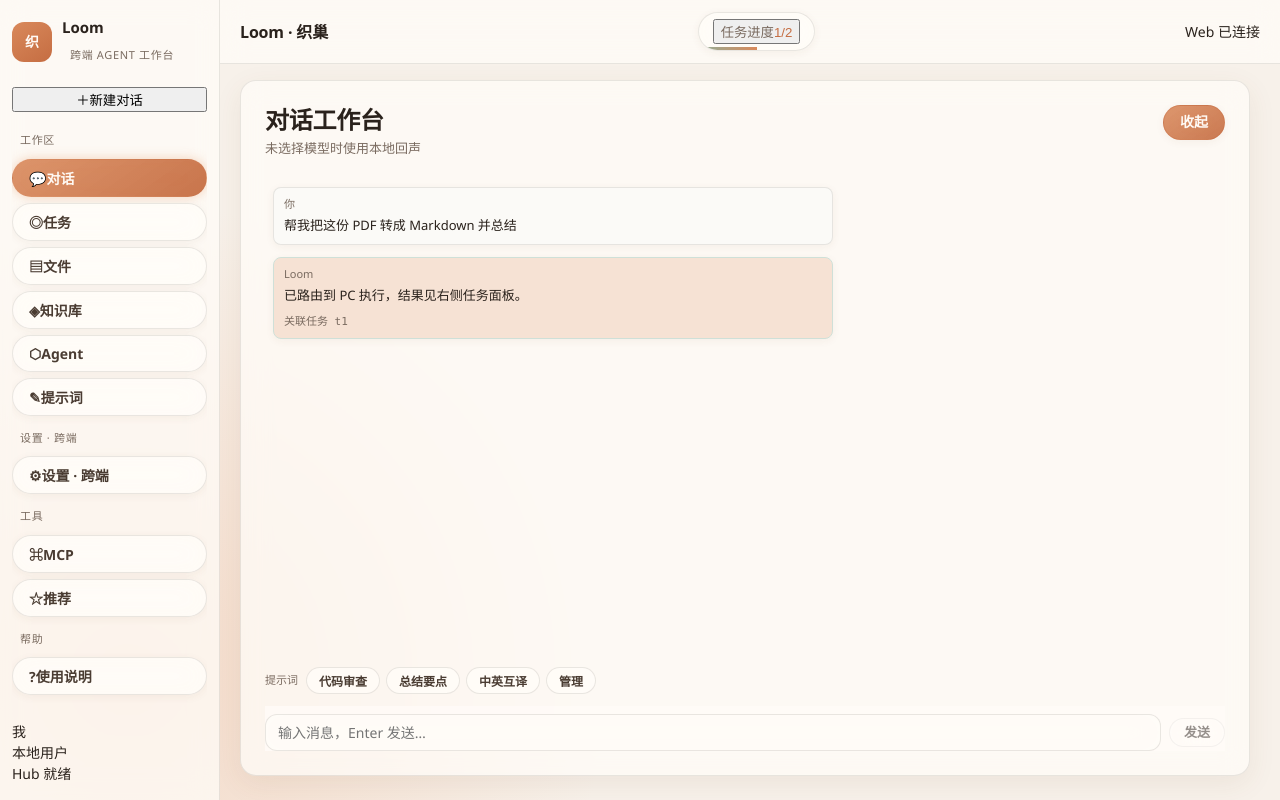
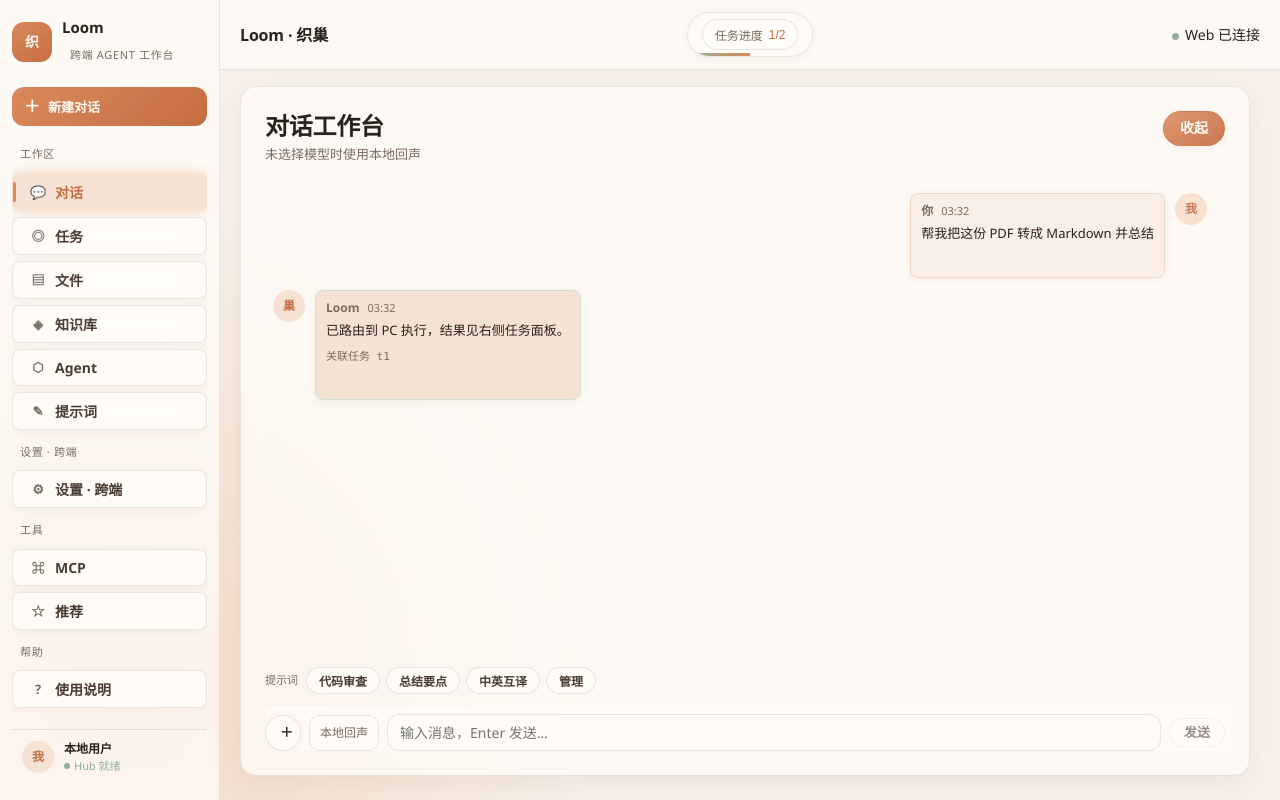
Before and after one commit to Yixi233-mo/Loom, a React (Vite) app: page / in a window 1280 px wide. Built offline with nearby package versions, Linux system fonts and the light colour scheme; no server answers.

Commit message:
feat(ui): U2 消息气泡/空态/侧栏用户区细节补齐
消息行头像+时间+复制/重试；会话 resetForNew；侧栏/任务胶囊样式；FE 测试断言对齐。

```diff
--- a/src/features/chat-workbench.ts
+++ b/src/features/chat-workbench.ts
@@ -21,19 +21,44 @@
 
 const e = React.createElement;
 
-function MessageRowImpl(props: { message: SessionMessage }) {
+function formatTime(ts?: number): string {
+  if (!ts) return "";
+  const d = new Date(ts);
+  return `${String(d.getHours()).padStart(2, "0")}:${String(d.getMinutes()).padStart(2, "0")}`;
+}
+
+function MessageRowImpl(props: {
+  message: SessionMessage;
+  onCopy?: (text: string) => void;
+  onRetry?: (text: string) => void;
+}) {
   const m = props.message;
+  const isUser = m.role === "user";
+  const name = isUser ? "你" : m.role === "assistant" ? "Loom" : m.role;
   return e(
     "article",
     {
-      className: `msg-bubble role-${m.role}`,
+      className: `msg-row msg-row--${isUser ? "user" : "assistant"}`,
       "data-role": m.role,
       "data-message-id": m.id,
     },
     e(
       "div",
+      {
+        className: "msg-avatar",
+        "data-avatar": isUser ? "user" : "bot",
+        "aria-hidden": "true",
+      },
+      isUser ? "我" : "巢"
+    ),
+    e(
+      "div",
+      { className: "msg-bubble role-" + m.role },
+      e(
+        "div",
         { className: "msg-meta" },
-      m.role === "user" ? "你" : m.role === "assistant" ? "Loom" : m.role
+        e("span", { className: "msg-author" }, name),
+        e("span", { className: "msg-time" }, formatTime(m.createdAt))
       ),
       e("div", { className: "msg-content" }, m.content),
       m.taskId
@@ -42,7 +67,42 @@
             { className: "msg-task-link", "data-task-id": m.taskId },
             `关联任务 ${m.taskId}`
           )
-      : null
+        : null,
+      e(
+        "div",
+        { className: "msg-actions", "data-view": "msg-actions" },
+        e(
+          "button",
+          {
+            type: "button",
+            className: "msg-action",
+            "data-action": "msg-copy",
+            onClick: () => props.onCopy?.(m.content),
+          },
+          "复制"
+        ),
+        e(
+          "button",
+          {
+            type: "button",
+            className: "msg-action",
+            "data-action": "msg-retry",
+            onClick: () => props.onRetry?.(m.content),
+          },
+          "重试"
+        ),
+        e(
+          "button",
+          {
+            type: "button",
+            className: "msg-action",
+            "data-action": "msg-quote",
+            onClick: () => props.onCopy?.(m.content),
+          },
+          "引用"
+        )
+      )
+    )
   );
 }
 
@@ -105,11 +165,17 @@
   error?: string | null;
   busy?: boolean;
   modelLabel?: string;
+  models?: string[];
+  onModelChange?: (model: string) => void;
   chatSize?: "default" | "expanded";
   onSend?: (text: string) => void;
   onDraft?: (text: string) => void;
   onToggleSize?: () => void;
   onRetry?: () => void;
+  onNewChat?: () => void;
+  onAttach?: () => void;
+  onCopy?: (text: string) => void;
+  onRetryMessage?: (text: string) => void;
   prompts?: PromptChip[];
   activePromptId?: string | null;
   activePromptTitle?: string;
@@ -161,12 +227,37 @@
               onRetry: props.onRetry,
             })
           : phase === "empty"
-            ? e(EmptyState, {
-                title: "还没有对话",
-                hint: "在下方输入，开始和 Agent 协作。",
+            ? e(
+                "div",
+                { className: "chat-empty", "data-view": "chat-empty" },
+                e(EmptyState, {
+                  title: "开始一段新对话",
+                  hint: "问问题、丢文件，或点下方快捷任务。侧栏「新建对话」可随时清空重来。",
                   actionLabel: "试试：帮我总结这份 PDF",
                   onAction: () => props.onSend?.("帮我总结这份 PDF"),
-              })
+                }),
+                e(
+                  "div",
+                  { className: "chat-starters", "data-view": "chat-starters" },
+                  ...[
+                    ["帮我规划今天的任务", "规划"],
+                    ["查资料：项目怎么部署", "查资料"],
+                    ["审查这段代码的潜在问题", "审查代码"],
+                  ].map(([text, label]) =>
+                    e(
+                      "button",
+                      {
+                        key: text,
+                        type: "button",
+                        className: "chat-starter",
+                        "data-action": "chat-starter",
+                        onClick: () => props.onSend?.(text),
+                      },
+                      label
+                    )
+                  )
+                )
+              )
             : e(
                 "div",
                 {
@@ -174,7 +265,12 @@
                   "data-view": "chat-stream",
                 },
                 props.session.messages.map((m) =>
-                  e(MessageRow, { key: m.id, message: m })
+                  e(MessageRow, {
+                    key: m.id,
+                    message: m,
+                    onCopy: props.onCopy,
+                    onRetry: props.onRetryMessage,
+                  })
                 )
               ),
       e(PromptChips, {
@@ -194,6 +290,31 @@
             if (canSend && props.onSend) props.onSend(draft);
           },
         },
+        e(
+          "button",
+          {
+            type: "button",
+            className: "composer-icon",
+            "data-action": "chat-attach",
+            title: "添加附件",
+            onClick: () => props.onAttach?.(),
+          },
+          "＋"
+        ),
+        props.models && props.models.length > 0
+          ? e(
+              "select",
+              {
+                className: "composer-model",
+                "data-field": "chat-model",
+                "aria-label": "模型",
+                value: props.modelLabel ?? props.models[0],
+                onChange: (ev: { target: { value: string } }) =>
+                  props.onModelChange?.(ev.target.value),
+              },
+              ...props.models.map((m) => e("option", { key: m, value: m }, m))
+            )
+          : e("span", { className: "composer-model-label" }, props.modelLabel || "本地回声"),
         e("input", {
           className: UI.input,
           "data-field": "chat-draft",
--- a/src/state/session-store.ts
+++ b/src/state/session-store.ts
@@ -82,4 +82,10 @@
   endSession(): void {
     this.setStatus("ended");
   }
+
+  /** U2 新建对话：清空消息与草稿，换会话 */
+  resetForNew(sessionId?: string, title = "新会话"): void {
+    const id = sessionId ?? `sess-${Date.now()}`;
+    this.reset(createSessionState(id, title));
+  }
 }
--- a/src/styles/layout.css
+++ b/src/styles/layout.css
@@ -289,3 +289,130 @@
   position: relative;
   bottom: auto;
 }
+
+
+/* —— U2 侧栏 / 顶栏 —— */
+.side-new-chat {
+  display: flex;
+  align-items: center;
+  gap: 8px;
+  width: 100%;
+  padding: 10px 12px;
+  border: none;
+  border-radius: var(--radius-md, 12px);
+  background: linear-gradient(135deg, var(--accent, #2f6f5e), var(--accent-strong, #1f5a4a));
+  color: #fffaf5;
+  font-weight: 650;
+  font-size: 13px;
+  cursor: pointer;
+  flex-shrink: 0;
+}
+.side-new-chat:hover { filter: brightness(1.06); }
+.side-new-icon { font-size: 16px; line-height: 1; }
+
+.nav-link {
+  display: flex;
+  align-items: center;
+  gap: 8px;
+  position: relative;
+  border-radius: var(--radius-sm, 8px);
+}
+.nav-icon {
+  width: 18px;
+  text-align: center;
+  opacity: 0.75;
+  font-size: 13px;
+}
+.nav-link.is-active {
+  background: var(--accent-soft, #e3efe9);
+  color: var(--accent-strong, #1f5a4a);
+  font-weight: 650;
+}
+.nav-link.is-active .nav-icon { opacity: 1; }
+.nav-link.is-active::before {
+  content: "";
+  position: absolute;
+  left: 0;
+  top: 8px;
+  bottom: 8px;
+  width: 3px;
+  border-radius: 2px;
+  background: var(--accent, #2f6f5e);
+}
+
+.side-user {
+  display: flex;
+  align-items: center;
+  gap: 10px;
+  flex-shrink: 0;
+  padding: 10px;
+  border-top: 1px solid var(--glass-border, var(--line));
+  margin-top: 4px;
+}
+.user-avatar {
+  width: 32px;
+  height: 32px;
+  border-radius: 50%;
+  background: var(--accent-soft, #e3efe9);
+  color: var(--accent-strong, #1f5a4a);
+  display: grid;
+  place-items: center;
+  font-size: 12px;
+  font-weight: 700;
+}
+.user-name { font-size: 12px; font-weight: 650; }
+.user-status {
+  font-size: 11px;
+  color: var(--sage, #7a947a);
+  display: flex;
+  align-items: center;
+  gap: 4px;
+}
+.user-status::before {
+  content: "";
+  width: 6px;
+  height: 6px;
+  border-radius: 50%;
+  background: var(--sage, #7a947a);
+}
+
+.task-progress-pill { position: relative; }
+.pill-btn {
+  display: inline-flex;
+  align-items: center;
+  gap: 6px;
+  border: 1px solid var(--glass-border, var(--line));
+  background: var(--panel);
+  border-radius: 999px;
+  padding: 6px 12px;
+  cursor: pointer;
+  font-size: 12px;
+}
+.task-progress-panel {
+  position: absolute;
+  right: 0;
+  top: calc(100% + 6px);
+  min-width: 220px;
+  padding: 10px 12px;
+  border-radius: var(--radius-md, 12px);
+  z-index: var(--z-panel, 10);
+  display: grid;
+  gap: 6px;
+}
+.task-progress-row {
+  display: flex;
+  justify-content: space-between;
+  gap: 8px;
+  font-size: 12px;
+}
+.task-progress-name { overflow: hidden; text-overflow: ellipsis; white-space: nowrap; }
+.task-progress-status { color: var(--muted); flex-shrink: 0; }
+
+.conn-dot {
+  width: 7px;
+  height: 7px;
+  border-radius: 50%;
+  background: var(--sage, #7a947a);
+  display: inline-block;
+  margin-right: 6px;
+}
```
Also changed, not shown: tests/js/test_fe_adapters.mjs (+1 -1 lines), tests/js/test_fe_pages.mjs (+1 -1 lines), 1 other file (tests, documents, lock files or other folders). Lines whose indentation alone changed are shown as unchanged.
